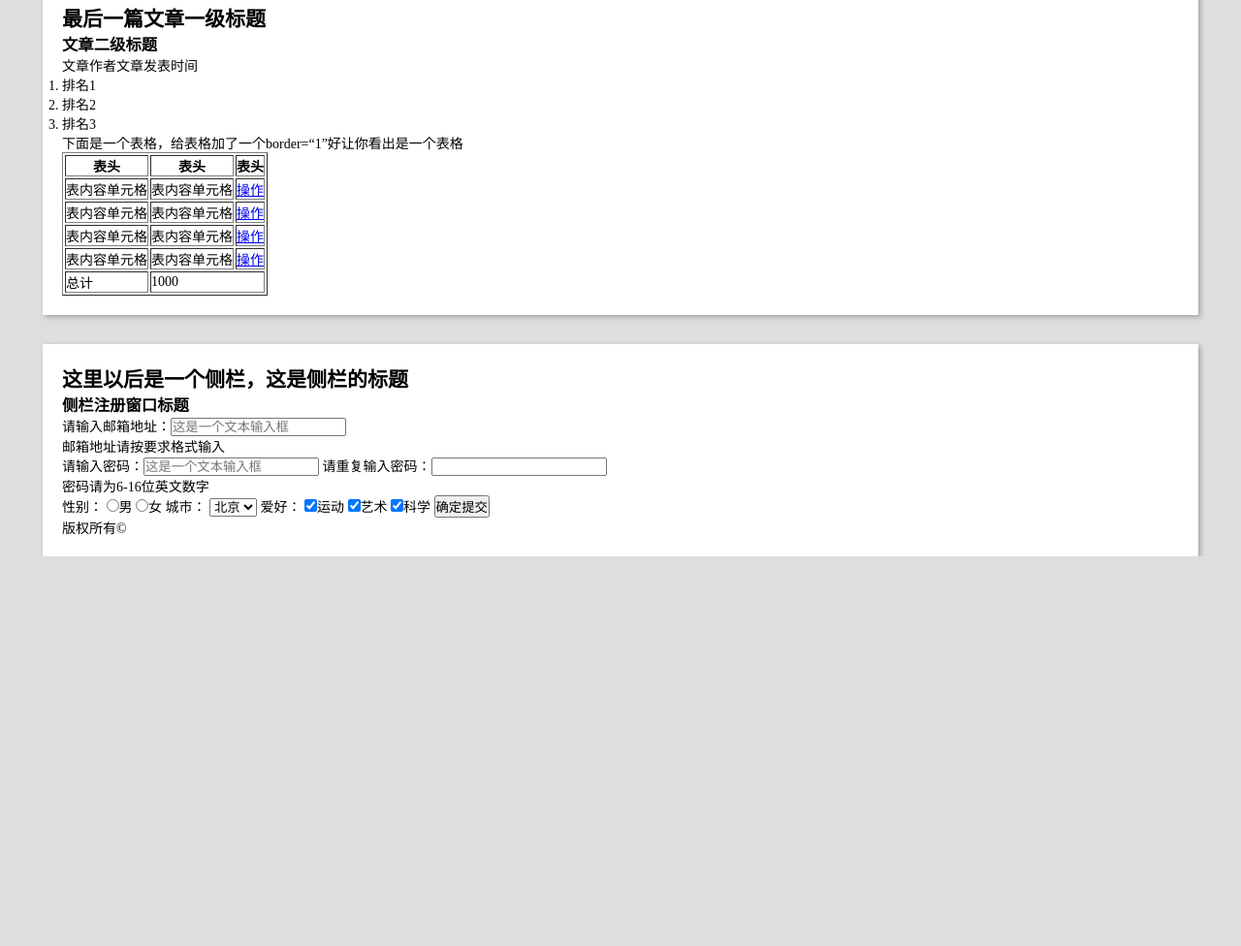
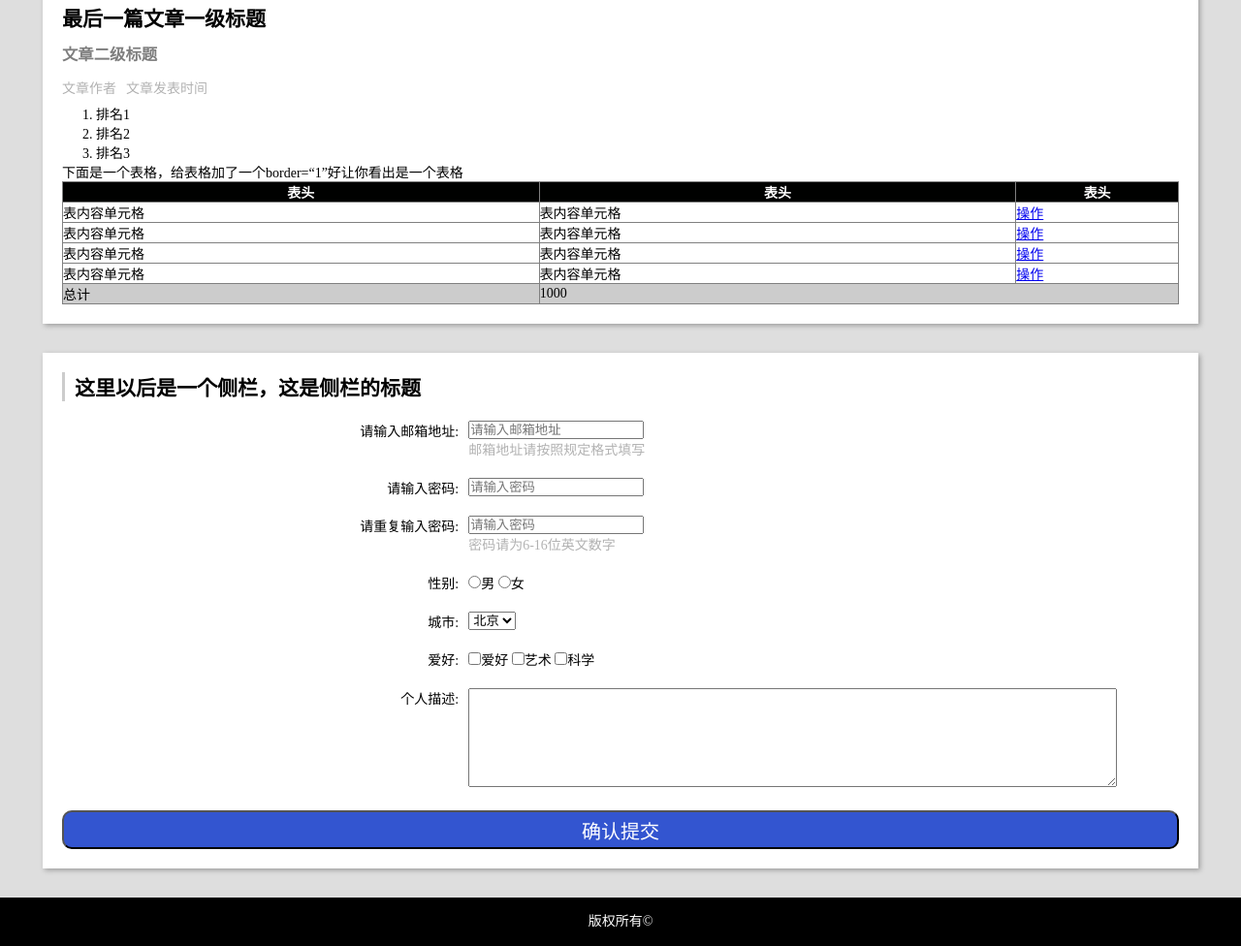
Before and after one commit to DrugsZ/IFE2016, a plain HTML site: page task002/task001-零基础HTML编码.html in a window 1280 px wide. Shown: the part 4635-5611 px from the top of the page at 97% size. Before the commit the page ends 5209 px from the top, so only its background shows below. Drawn offline with Linux system fonts and the light colour scheme.

Commit message:
第一版

```diff
--- a/task002/style.css
+++ b/task002/style.css
@@ -62,9 +62,73 @@ body{
     list-style: none;
     padding-left:15px;
 }
+.image{
+    padding-left:20px;
+}
 .content .image p{
     border:1px solid #9f9f9f;
-    width:161px;
+    width:123px;
     margin:20px 0;
     padding:20px;
 }
+.itemOl{
+    padding-left: 35px;
+}
+.footer table {
+    width: 100%;
+    border-collapse: collapse;
+}
+.footer table th{
+    background-color: #000100;
+    color:#ffffff;
+    text-align: center;
+}
+.footer .finally{
+    background: #cccccc;
+}
+.cbl  h2{
+    border-left:3px solid #cccccc;
+    width: 100%;
+    padding-left:10px;
+}
+.cbl .itemCbl{
+    margin:20px;
+    font-size:14px;
+}
+.tips{
+    width:35%;
+    float:left;
+    text-align: right;
+    padding-right:10px;
+}
+.tips2{
+    padding-left:10px;
+    margin-left:35%;
+    text-align: left;
+    opacity: .3;
+    -ms-filter: progid:DXImageTransform.Microsoft.Alpha(Opacity=30);
+    filter: progid:DXImageTransform.Microsoft.Alpha(Opacity=30);
+}
+.itemCbl textarea{
+    width:60%;
+    height:100px;
+}
+.submit{
+    width:100%;
+    font-size:20px;
+    -webkit-border-radius:10px;
+    -moz-border-radius:10px;
+    border-radius:10px;
+    background:#3355d0;
+    color:#ffffff;
+    height:40px;
+    margin:0 auto;
+}
+.zuihou{
+    height:50px;
+    background: #000;
+    color:#ffffff;
+    text-align: center;
+    margin-top:30px;
+    line-height: 50px;
+}
--- a/task002/task001-零基础HTML编码.html
+++ b/task002/task001-零基础HTML编码.html
@@ -68,11 +68,11 @@
             <p><span>好看的图片</span><br><img src="https://ss1.baidu.com/6ONXsjip0QIZ8tyhnq/it/u=2138460373,2431522454&fm=58" alt="高圆圆"></p>
         </blockquote>
     </div>
-    <div class="content">
+    <div class="content footer">
         <h2>最后一篇文章一级标题</h2>
-        <h3>文章二级标题</h3>
-        <span>文章作者</span><span>文章发表时间</span>
-        <ol>
+        <h3 class="second">文章二级标题</h3>
+        <span class="author">文章作者</span><span class="time">文章发表时间</span>
+        <ol class="itemOl">
             <li>排名1</li>
             <li>排名2</li>
             <li>排名3</li>
@@ -104,41 +104,58 @@
                 <td>表内容单元格</td>
                 <td><a href="#">操作</a></td>
             </tr>
-            <tr>
+            <tr class="finally">
                 <td>总计</td>
                 <td colspan="2">1000</td>
             </tr>
         </table>
     </div>
-    <div class="content">
+    <div class="content cbl">
         <h2>这里以后是一个侧栏，这是侧栏的标题</h2>
-        <h3>侧栏注册窗口标题</h3>
-        <form action="#">
-            <p><label for="address">请输入邮箱地址：</label><input type="email" id="address" placeholder="这是一个文本输入框"></p>
-            <p>邮箱地址请按要求格式输入</p>
-            <p><label for="pd">请输入密码：</label><input type="password" id="pd" placeholder="这是一个文本输入框">
-                <label for="pd1">请重复输入密码：</label><input type="password" id="pd1"></p>
-            <p>密码请为6-16位英文数字</p>
-            <div>
-                <p>
-                    <span>性别：</span>
-                    <input type="radio" name="male" value="man" id="man"><label for="man">男</label>
-                    <input type="radio" name="male" value="woman" id="woman"><label for="woman">女</label>
-                    <span>城市：</span>
-                    <select name="city" id="city">
-                        <option value="bj">北京</option>
-                        <option value="sh">上海</option>
-                        <option value="cd">成都</option>
-                        <option value="hz">杭州</option>
-                    </select>
-                    <span>爱好：</span>
-                    <input type="checkbox" checked="checked" value="yd">运动
-                    <input type="checkbox" checked="checked" value="ys">艺术
-                    <input type="checkbox" checked="checked" value="kx">科学
-                    <input type="submit" value="确定提交">
-                </p>
+        <form action="">
+            <div class="itemCbl">
+                <label for="email1" class="tips">请输入邮箱地址:</label>
+                <input type="email" id="email1" placeholder="请输入邮箱地址">
+                <p class="tips2">邮箱地址请按照规定格式填写</p>
             </div>
+            <div class="itemCbl">
+                <label for="psd" class="tips">请输入密码:</label>
+                <input type="password" placeholder="请输入密码" id="psd">
+            </div>
+            <div class="itemCbl">
+                <label for="psd1" class="tips">请重复输入密码:</label>
+                <input type="password" placeholder="请输入密码" id="psd1">
+                <p class="tips2">密码请为6-16位英文数字</p>
+            </div>
+            <div class="itemCbl">
+                <label class="tips" >性别:</label>
+                <input type="radio"  name="male" value="man">男
+                <input type="radio"  name="male" value="woman">女
+            </div>
+            <div class="itemCbl">
+                <label  class="tips">城市:</label>
+                <select name="city" id="">
+                    <option value="bj">北京</option>
+                    <option value="hz">杭州</option>
+                    <option value="sh">上海</option>
+                    <option value="cd">成都</option>
+                </select>
+            </div>
+            <div class="itemCbl">
+                <label class="tips">爱好:</label>
+                <input type="checkbox" value="ah">爱好
+                <input type="checkbox" value="ys">艺术
+                <input type="checkbox" value="kx">科学
+            </div>
+            <div class="itemCbl">
+                <label for="grms" class="tips">个人描述:</label>
+                <textarea name="" id="grms" cols="30" rows="3"></textarea>
+            </div>
+            <input type="submit" value="确认提交" class="submit">
         </form>
-        <span>版权所有&copy; </span>
+    </div>
+    <div class="zuihou">
+        <p>版权所有&copy;</p>
+    </div>
 </body>
 </html>
```
